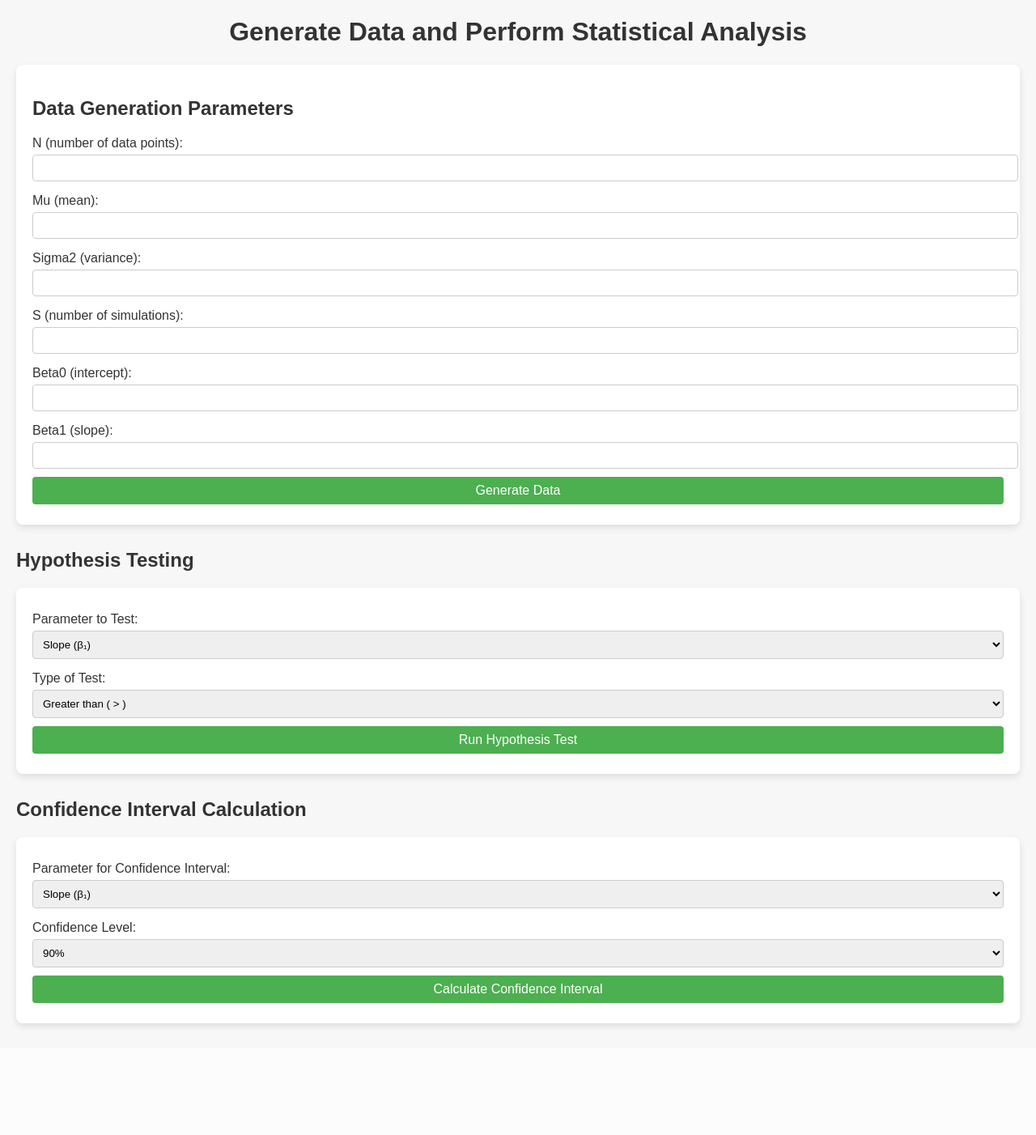
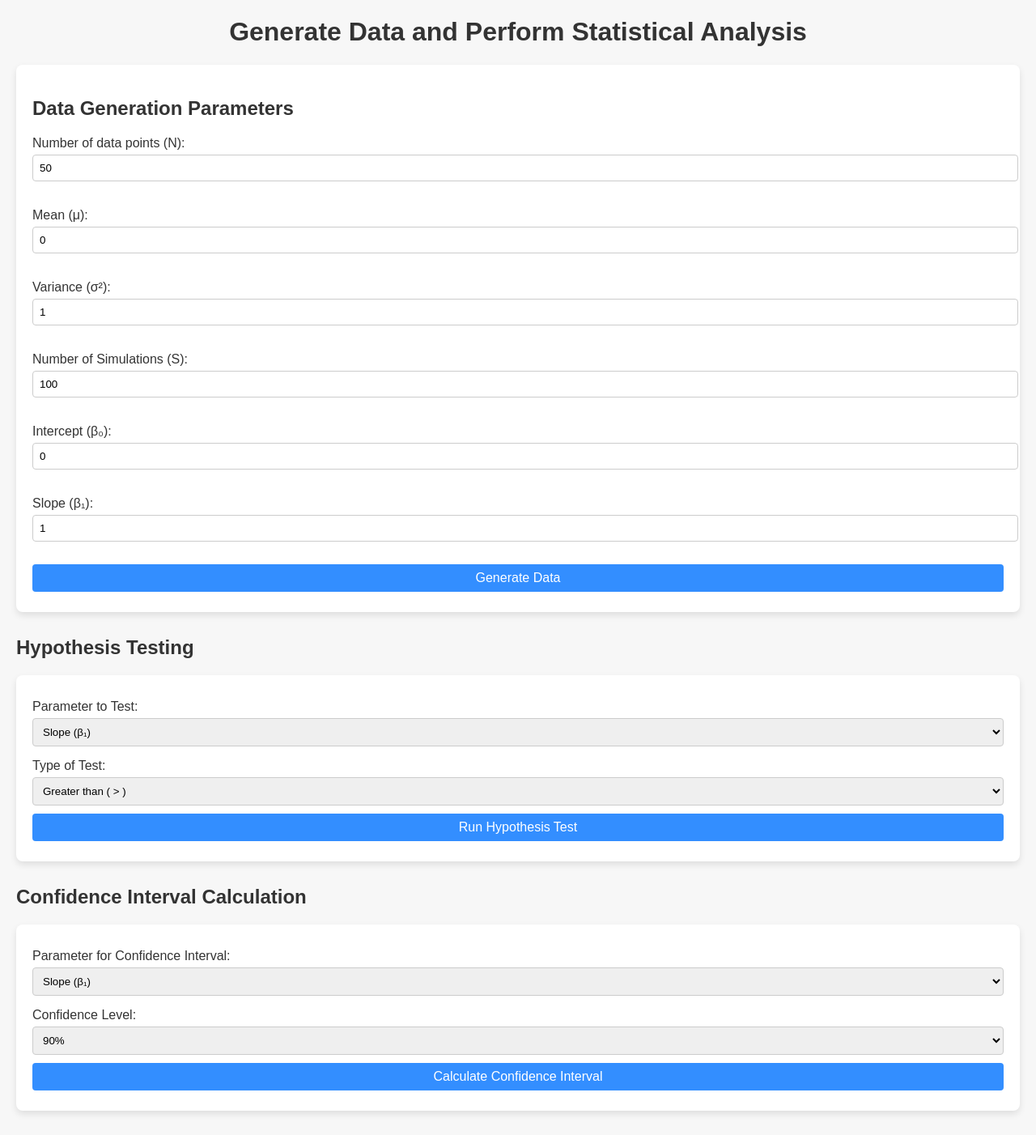
Before and after one commit to julissamijares/jmijares-assignment-7, a Flask app: page / in a window 1280 px wide. Shown: the whole page at 81% size. Before the commit the page ends 1270 px from the top, so only its background shows below. Run offline with Flask 3, Linux system fonts and the light colour scheme.

Commit message:
final version

```diff
--- a/app.py
+++ b/app.py
@@ -192,7 +192,7 @@ def hypothesis_test():
         return render_template("index.html",
                                hypothesis_test_result=(
                                    test_param.capitalize(),  # Capitalize the parameter name
-                                   observed_stat,
+                                   f"{observed_stat:.4f}",
                                    hypothesized_stat,
                                    f"P-value: {p_value:.4f}"
                                ),
@@ -236,17 +236,19 @@ def confidence_interval():
         # Generate the confidence interval visualization
         ci_plot = confidence_interval_visualization(simulated_values, ci, true_param, mean_estimate, confidence_level, ci_param)
 
-        # Format result for the template
+        # Round the confidence interval bounds and the mean estimate for display
         confidence_interval_result = (
-            ci,  # Confidence Interval
-            mean_estimate,  # Mean Estimate
-            ci_involves_true  # Whether the confidence interval involves the true parameter
+            ci,
+            f"{mean_estimate:.4f}",  # Round mean estimate to 4 decimal places
+            ci_involves_true  # Whether the true parameter is inside the CI
         )
 
+        # Render the template with the rounded values
         return render_template("index.html",
                                confidence_interval_result=confidence_interval_result,
                                ci_plot=ci_plot,
                                ci_param=ci_param)
+
     except Exception as e:
         return render_template("index.html", error="Error calculating confidence interval: " + str(e))
 
--- a/static/style.css
+++ b/static/style.css
@@ -38,7 +38,7 @@ input, select, button {
 }
 
 button {
-    background-color: #4CAF50;
+    background-color: #338eff;
     color: white;
     border: none;
     cursor: pointer;
@@ -46,7 +46,7 @@ button {
 }
 
 button:hover {
-    background-color: #45a049;
+    background-color: #0000FF;
 }
 
 /* Styling for results section */
--- a/templates/index.html
+++ b/templates/index.html
@@ -16,23 +16,23 @@
     <!-- Data Generation Form -->
     <form method="post" action="{{ url_for('index') }}">
         <h2>Data Generation Parameters</h2>
-        <label for="N">N (number of data points):</label>
-        <input type="number" id="N" name="N" required>
+        <label for="N">Number of data points (N):</label>
+        <input type="number" id="N" name="N" value="{{ N }}" required><br><br>
 
-        <label for="mu">Mu (mean):</label>
-        <input type="number" id="mu" name="mu" step="0.01" required>
+        <label for="mu">Mean (μ):</label>
+        <input type="number" step="any" id="mu" name="mu" value="{{ mu }}" required><br><br>
 
-        <label for="sigma2">Sigma2 (variance):</label>
-        <input type="number" id="sigma2" name="sigma2" step="0.01" required>
+        <label for="sigma2">Variance (σ²):</label>
+        <input type="number" step="any" id="sigma2" name="sigma2" value="{{ sigma2 }}" required><br><br>
 
-        <label for="S">S (number of simulations):</label>
-        <input type="number" id="S" name="S" required>
+        <label for="S">Number of Simulations (S):</label>
+        <input type="number" id="S" name="S" value="{{ S }}" required><br><br>
 
-        <label for="beta0">Beta0 (intercept):</label>
-        <input type="number" id="beta0" name="beta0" step="0.01" required>
+        <label for="beta0">Intercept (β₀):</label>
+        <input type="number" step="any" id="beta0" name="beta0" value="{{ beta0 }}" required><br><br>
 
-        <label for="beta1">Beta1 (slope):</label>
-        <input type="number" id="beta1" name="beta1" step="0.01" required>
+        <label for="beta1">Slope (β₁):</label>
+        <input type="number" step="any" id="beta1" name="beta1" value="{{ beta1 }}" required><br><br>
 
         <button type="submit">Generate Data</button>
     </form>
```
